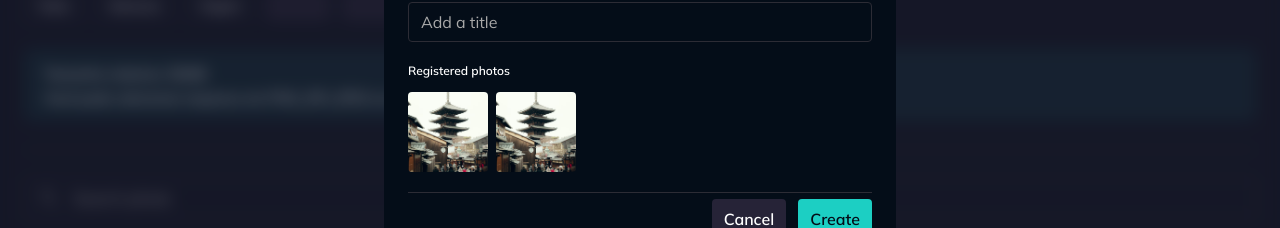
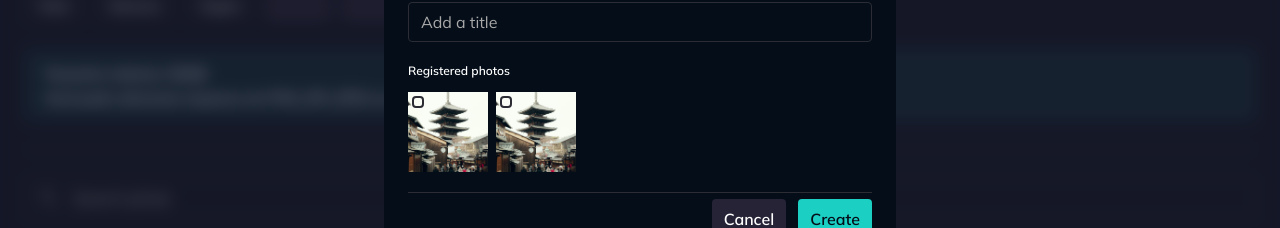
Before and after one commit to marcelopajr/gallery-plus, a React (Vite) app: page /components in a window 1280 px wide. Both pictures are taken after typing "Sample" into the empty fields and a click on the button "Create album". Shown: the part 313-541 px from the top of the page. Built offline with nearby package versions, Linux system fonts and the light colour scheme.

Commit message:
chore: add photo image selectable component

```diff
--- a/src/components/input-checkbox.tsx
+++ b/src/components/input-checkbox.tsx
@@ -1,26 +1,35 @@
+import { tv, type VariantProps } from 'tailwind-variants';
+import CheckIcon from '../assets/icons/check.svg?react';
 import Icon from './icon';
-import CheckIcon from '../assets/icons/check.svg?react';
-import { type VariantProps, tv } from 'tailwind-variants';
 
 export const inputCheckboxWrapperVariants = tv({
-  base: `inline-flex items-center justify-center relative group`,
+  base: `
+    inline-flex items-center justify-center relative group
+  `,
+  variants: {
+    disabled: {
+      true: 'pointer-events-none opacity-80',
+    },
+  },
 });
 
 export const inputCheckboxVariants = tv({
-  base: `appearance-none peer flex items-center justify-center cursor-pointer transition overflow-hidden`,
+  base: `
+    appearance-none peer flex items-center justify-center
+    cursor-pointer transition overflow-hidden
+  `,
   variants: {
     variant: {
-      default: `border-2 border-solid border-border-primary hover:border-border-active
-      checked:border-accent-brand checked:bg-accent-brand
-      group-hover:checked:border-accent-brand-light
-      group-hover:checked:bg-accent-brand-light`,
+      default: `
+        border-2 border-solid
+      border-border-primary hover:border-border-active
+       checked:border-accent-brand checked:bg-accent-brand
+       group-hover:checked:border-accent-brand-light group-hover:checked:bg-accent-brand-light
+      `,
     },
     size: {
-      sm: `w-3 h-3 rounded-sm`,
-      md: `w-5 h-5 rounded-sm`,
-    },
-    disabled: {
-      true: `pointer-events-none`,
+      sm: 'w-3 h-3 rounded-sm',
+      md: 'w-5 h-5 rounded-sm',
     },
   },
   defaultVariants: {
@@ -31,13 +40,15 @@ export const inputCheckboxVariants = tv({
 });
 
 export const inputCheckboxIconVariants = tv({
-  base: `absolute top-1/2 -translate-y-1/2
-  hidden peer-checked:block fill-white
-  cursor-pointer`,
+  base: `
+    absolute top-1/2 -translate-y-1/2
+    hidden peer-checked:block fill-white
+    cursor-pointer
+  `,
   variants: {
     size: {
-      sm: `w-3 h-3 left-px`,
-      md: `w-4 h-4 left-0.5`,
+      sm: 'w-3 h-3 left-px',
+      md: 'w-4 h-4 left-0.5',
     },
   },
   defaultVariants: {
@@ -47,7 +58,7 @@ export const inputCheckboxIconVariants = tv({
 
 interface InputCheckboxProps
   extends VariantProps<typeof inputCheckboxVariants>,
-    Omit<React.ComponentProps<'input'>, 'size' | 'disabled'> {}
+    Omit<React.ComponentProps<'input'>, 'size'> {}
 
 export default function InputCheckbox({
   variant,
@@ -57,10 +68,10 @@ export default function InputCheckbox({
   ...props
 }: InputCheckboxProps) {
   return (
-    <label className={inputCheckboxWrapperVariants()}>
+    <label className={inputCheckboxWrapperVariants({ className, disabled })}>
       <input
         type="checkbox"
-        className={inputCheckboxVariants({ variant, size, disabled })}
+        className={inputCheckboxVariants({ variant, size })}
         {...props}
       />
       <Icon svg={CheckIcon} className={inputCheckboxIconVariants({ size })} />
--- a/src/contexts/albums/components/album-new-dialog.tsx
+++ b/src/contexts/albums/components/album-new-dialog.tsx
@@ -13,7 +13,7 @@ import Text from '../../../components/text';
 import type { Photo } from '../../photos/models/photo';
 import SelectCheckboxIllustration from '../../../assets/images/select-checkbox.svg?react';
 import Skeleton from '../../../components/skeleton';
-import ImagePreview from '../../../components/image-preview';
+import PhotoImageSelectable from '../../photos/components/photo-image-selectable';
 
 interface AlbumNewDialogProps {
   trigger: React.ReactNode;
@@ -44,6 +44,10 @@ export default function AlbumNewDialog({ trigger }: AlbumNewDialogProps) {
     },
   ];
 
+  function handleTogglePhoto(selected: boolean, photoId: string) {
+    console.log(selected, photoId);
+  }
+
   return (
     <Dialog>
       <DialogTrigger asChild>{trigger}</DialogTrigger>
@@ -61,11 +65,14 @@ export default function AlbumNewDialog({ trigger }: AlbumNewDialogProps) {
             {!isLoadingPhotos && photos.length > 0 && (
               <div className="flex flex-wrap gap-2">
                 {photos.map((photo) => (
-                  <ImagePreview
+                  <PhotoImageSelectable
                     key={photo.id}
                     src={`/images/${photo.imageId}`}
                     title={photo.title}
-                    className="w-20 h-20 rounded"
+                    imageClassName="w-20 h-20"
+                    onSelectImage={(selected) =>
+                      handleTogglePhoto(selected, photo.id)
+                    }
                   />
                 ))}
               </div>
@@ -76,7 +83,7 @@ export default function AlbumNewDialog({ trigger }: AlbumNewDialogProps) {
                 {Array.from({ length: 4 }).map((_, index) => (
                   <Skeleton
                     key={`photo-loading-${index}`}
-                    className="w-20 h-20 rounded"
+                    className="w-20 h-20 rounded-lg"
                   />
                 ))}
               </div>
--- /dev/null
+++ b/src/contexts/photos/components/photo-image-selectable.tsx
@@ -0,0 +1,52 @@
+import { useState } from 'react';
+import ImagePreview from '../../../components/image-preview';
+import { tv } from 'tailwind-variants';
+import InputCheckbox from '../../../components/input-checkbox';
+
+export const photoImageSelectableVariants = tv({
+  base: 'cursor-pointer relative rounded-lg',
+  variants: {
+    select: {
+      true: 'outline-2 outline-accent-brand',
+    },
+  },
+});
+
+interface PhotoImageSelectableProps
+  extends React.ComponentProps<typeof ImagePreview> {
+  selected?: boolean;
+  onSelectImage?: (selected: boolean) => void;
+}
+
+export default function PhotoImageSelectable({
+  selected,
+  onSelectImage,
+  className,
+  ...props
+}: PhotoImageSelectableProps) {
+  const [isSelected, setIsSelected] = useState(selected);
+
+  function handleSelect() {
+    const newValue = !isSelected;
+
+    setIsSelected(newValue);
+    onSelectImage?.(newValue);
+  }
+
+  return (
+    <label
+      className={photoImageSelectableVariants({
+        className,
+        select: isSelected,
+      })}
+    >
+      <InputCheckbox
+        size="sm"
+        checked={isSelected}
+        onChange={handleSelect}
+        className="absolute top-1 left-1"
+      />
+      <ImagePreview {...props} />
+    </label>
+  );
+}
```
